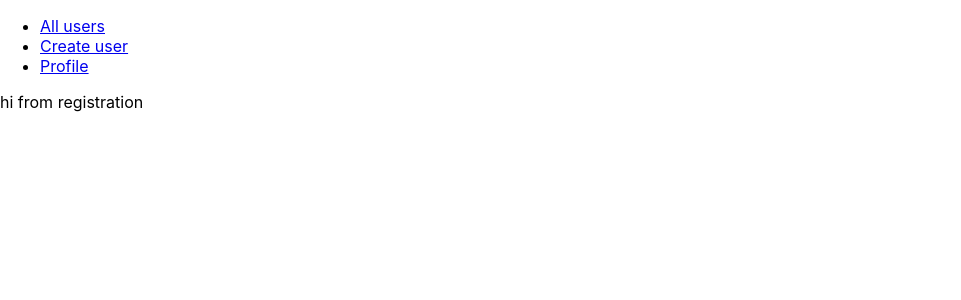
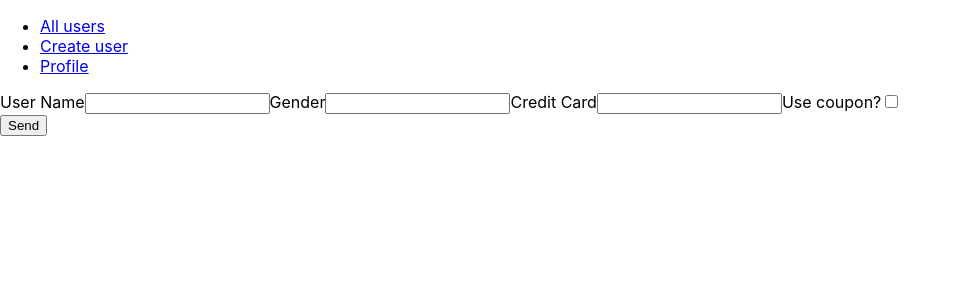
Before and after one commit to 19username95/users-management, a React (Create React App) app: page /add-user in a window 1280 px wide. Shown: the top 300 px of the page, without its empty margins (0-961 px from the left). Built offline with nearby package versions, Linux system fonts and the light colour scheme.

Commit message:
registration

```diff
--- a/src/components/App/App.js
+++ b/src/components/App/App.js
@@ -38,6 +38,14 @@ class App extends React.Component {
         ],
     }
 
+    addUser = (user) => {
+        this.setState((prevState) => {
+            return {
+                users: [...prevState.users, { ...user }],
+            };
+        });
+    };
+
     /*
     componentDidMount() {
         fetch('../mocks/all-users.json')
@@ -60,7 +68,7 @@ class App extends React.Component {
                     <Route path='/users-list'>
                         <UsersList users={this.state.users} />
                     </Route>
-                    <Route path='/add-user'><Registration /></Route>
+                    <Route path='/add-user'><Registration addUser={this.addUser} /></Route>
                     <Route path='/about'><About /></Route>
                     <Route path='/'>
                         <Redirect to='users-list'/>
--- a/src/components/Registration/Registration.jsx
+++ b/src/components/Registration/Registration.jsx
@@ -1,11 +1,91 @@
 import React, {Component} from 'react';
+import {getCurrentId} from '../../helpers/id-maker'
+
+const initData = {
+    id: getCurrentId,
+    name: "",
+    surname: "",
+    sex: "",
+    card: "",
+    isLoyalty: false,
+    coupon: "",
+    registrationDate: new Date()
+};
 
 class Registration extends Component {
+
+    state = {...initData };
+
+    handleChange = (e) => {
+        const target = e.target;
+        const value = target.type === "checkbox" ? target.checked : target.value;
+        const name = target.name;
+
+        this.setState({
+            [name]: value,
+        });
+    };
+
+    handleSubmit = () => {
+        console.log(this.state);
+        this.props.addUser(this.state);
+        this.setState(initData);
+    };
+
     render() {
         return (
-            <div>
-                hi from registration
-            </div>
+            <section>
+                <div>
+                    <label>
+                        User Name
+                        <input
+                            type="text"
+                            value={this.state.name}
+                            name="name"
+                            onChange={this.handleChange}
+                        />
+                    </label>
+                    <label>
+                        Gender
+                        <input
+                            type="text"
+                            value={this.state.sex}
+                            name="sex"
+                            onChange={this.handleChange}
+                        />
+                    </label>
+                    <label>
+                        Credit Card
+                        <input
+                            type="text"
+                            value={this.state.card}
+                            name="card"
+                            onChange={this.handleChange}
+                        />
+                    </label>
+                    <label>
+                        Use coupon?
+                        <input
+                            type="checkbox"
+                            value={this.state.isLoyalty}
+                            name="isLoyalty"
+                            onChange={this.handleChange}
+                        />
+                    </label>
+                    {this.state.isLoyalty ? (
+                        <label>
+                            Coupon
+                            <input
+                                type="text"
+                                value={this.state.coupon}
+                                name="coupon"
+                                onChange={this.handleChange}
+                            />
+                        </label>
+                    ) : null}
+                </div>
+                <button onClick={this.handleSubmit}>Send</button>
+            </section>
         );
     }
 }
--- /dev/null
+++ b/src/helpers/id-maker.jsx
@@ -0,0 +1,2 @@
+let currentId = 2;
+export const getCurrentId = ++currentId;
```
